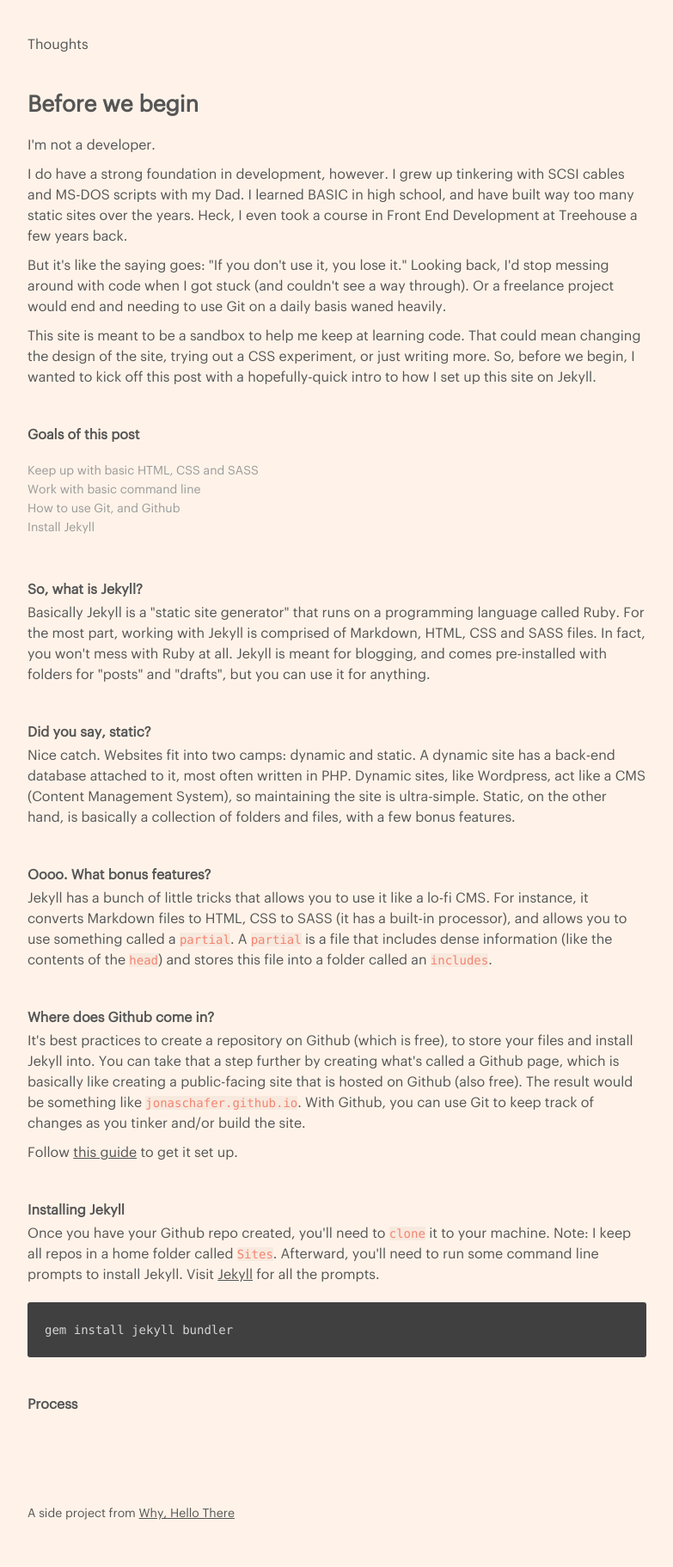
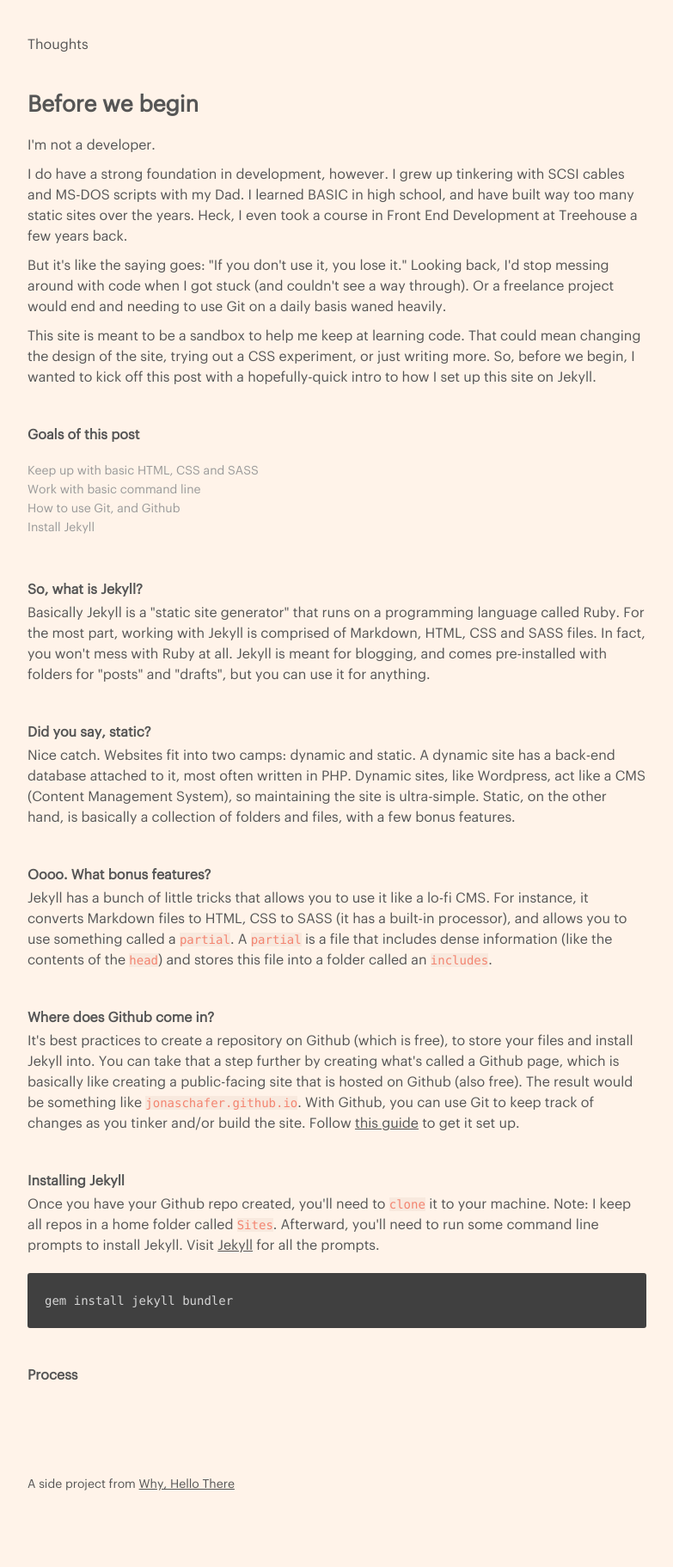
Before and after one commit to jonaschafer/jonaschafer.github.io, a Jekyll site: the page built from collections/_thoughts/before.html, in a window 1280 px wide. Shown: the whole page at 86% size, without its empty margins (248-1031 px from the left). Built offline with Jekyll 4.4.1, drawn with Linux system fonts in a browser that asks for light colours; after the commit the page ends 1789 px from its top, so only the background shows below that.

Commit message:
removed multi line bash style for now in before page

```diff
--- a/collections/_thoughts/before.html
+++ b/collections/_thoughts/before.html
@@ -39,9 +39,7 @@ title: Thoughts - Before we begin
 </p>
 
 <h4>Where does Github come in?</h4>
-<p>It's best practices to create a repository on Github (which is free), to store your files and install Jekyll into. You can take that a step further by creating what's called a Github page, which is basically like creating a public-facing site that is hosted on Github (also free). The result would be something like <span class="language-bash">jonaschafer.github.io</span>. With Github, you can use Git to keep track of changes as you tinker and/or build the site.</p>
-
-<p>Follow <a href="https://pages.github.com/" target="_blank">this guide</a> to get it set up.</p>
+<p>It's best practices to create a repository on Github (which is free), to store your files and install Jekyll into. You can take that a step further by creating what's called a Github page, which is basically like creating a public-facing site that is hosted on Github (also free). The result would be something like <span class="language-bash">jonaschafer.github.io</span>. With Github, you can use Git to keep track of changes as you tinker and/or build the site. Follow <a href="https://pages.github.com/" target="_blank">this guide</a> to get it set up.</p>
 
 <h4>Installing Jekyll</h4>
 <p>Once you have your Github repo created, you'll need to <span class="language-bash">clone</span> it to your machine. Note: I keep all repos in a home folder called <span class="language-bash">Sites</span>. Afterward, you'll need to run some command line prompts to install Jekyll. Visit <a href="https://jekyllrb.com/" target="_blank">Jekyll</a> for all the prompts.</p>
```
